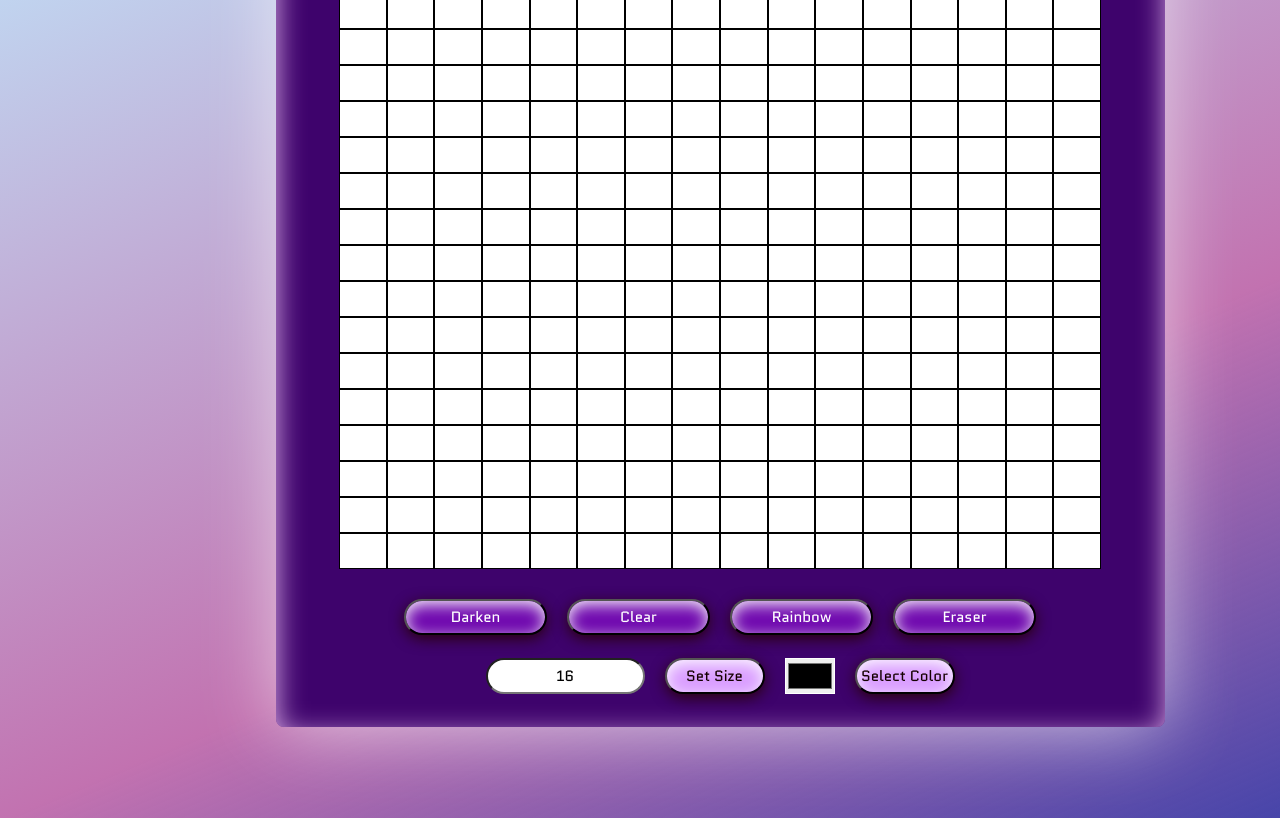
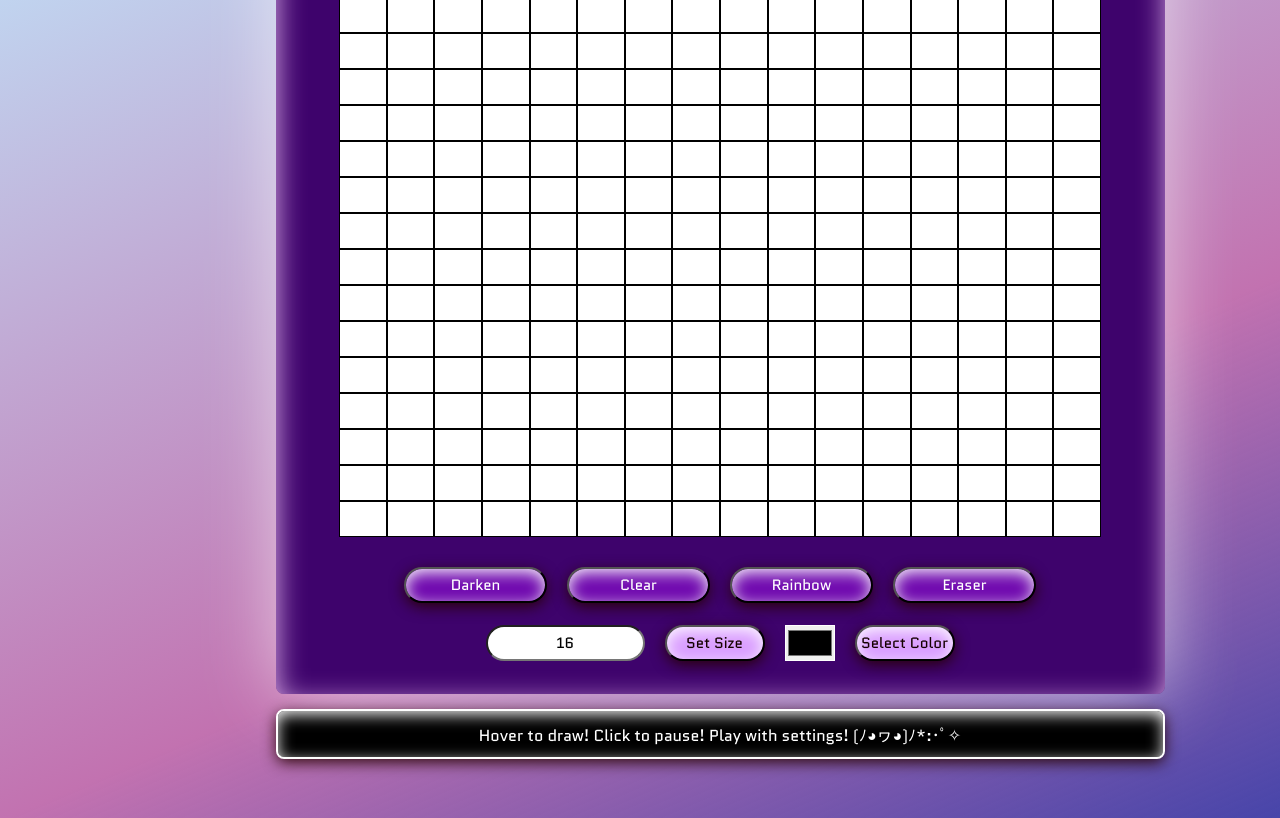
Before and after one commit to fareeza05/etch-a-sketch, a plain HTML site: page index.html in a window 1280 px wide. Shown: the part 206-1024 px from the top of the page. Drawn offline with Linux system fonts and the light colour scheme.

Commit message:
added screen to display mode

```diff
--- a/index.html
+++ b/index.html
@@ -36,7 +36,16 @@
             <button class="db" id ='color' >Select Color</button>
         </div>
     </div>
+
+    <div class="display-container">
+        <div class="display">
+            <p class="mode" id="mode-updator">Hover to draw! Click to pause! Play with settings! (ﾉ◕ヮ◕)ﾉ*:･ﾟ✧</p>
+        </div>
+    </div>
+
 </div>
+
+
 
 
 
--- a/script.js
+++ b/script.js
@@ -62,13 +62,14 @@ document.querySelector('body').addEventListener('click', (e)=>{
     if(e.target.tagName != "BUTTON"){
         click =!click;
         if (click) {
-            document.querySelector('.mode').textContent = 'Mode: Coloring.'
+            document.querySelector('.mode').textContent = 'Mode: Coloring (≧◡≦) '
         } else {
-            document.querySelector('.mode').textContent = 'Mode: Not Coloring.'
+            document.querySelector('.mode').textContent = 'Mode: Not Coloring (」°ロ°)」'
+
         }
     }
 });
 
-// add select color drop down menu & connect it to the JS
+
 // add "mode" display
 // add functionality to "darken button" -> gradual change in opacity
--- a/style.css
+++ b/style.css
@@ -16,6 +16,7 @@ body {
     justify-content: center;
     align-items: center;
     height: 1024px;
+    flex-direction: column;
 
 }
 
@@ -150,3 +151,20 @@ body {
     border-radius: 0px;
     border: 0.5px solid white;
 }
+
+.display-container {
+    width: 889px;
+    height: 50px;
+    background:white;
+    display:flex;
+    justify-content: center;
+    align-items: center;
+    color: white;
+    background: black;
+    border-radius: 8px;
+    box-shadow: 0px 4px 16px -1px #FFF inset, 0px 4px 15px -1px rgba(39, 0, 0, 0.99);
+    border: white solid 2px;
+    text-shadow: 0px 4px 5px 0px #F1F1F1;
+    font-family: Quantico;
+    margin-top: 15px;
+}
```
